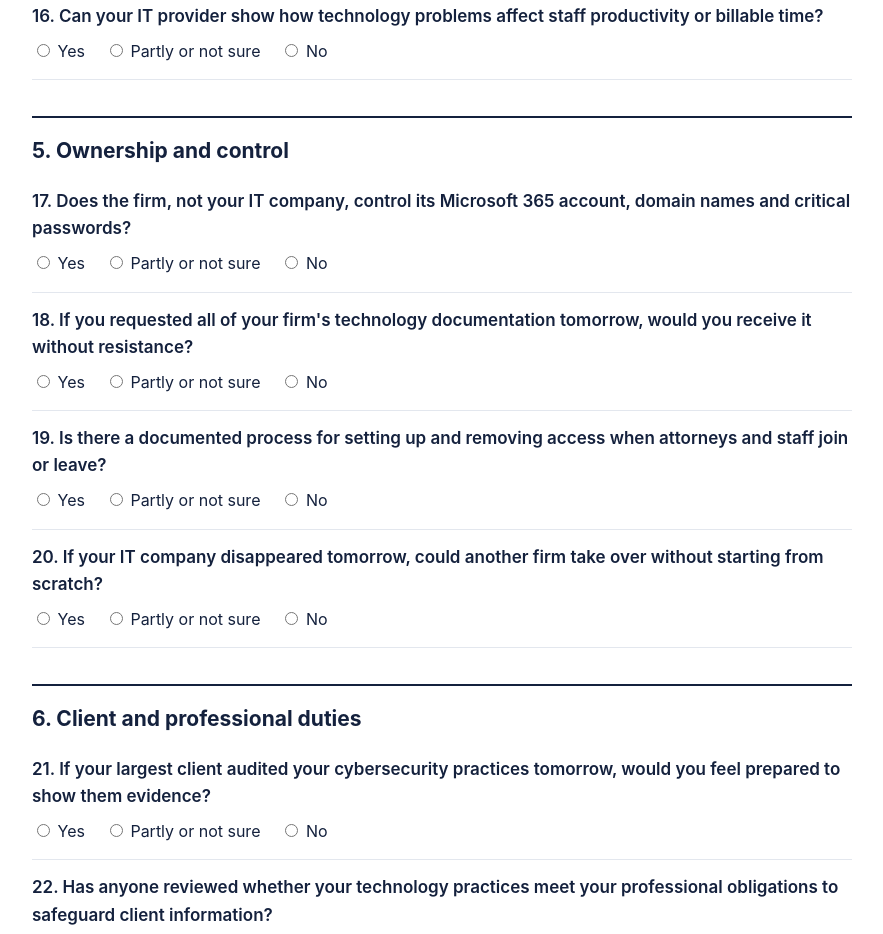
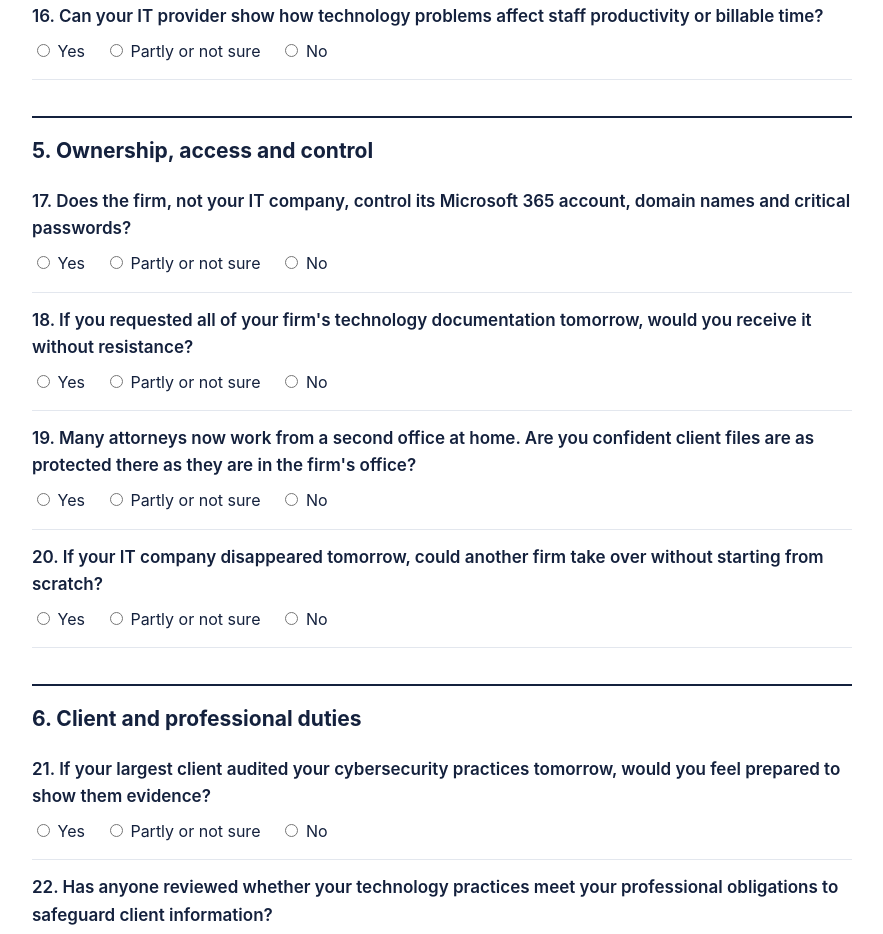
Before and after one commit to psolinc2/assessmyit, a plain HTML site: page scorecard.html in a window 1280 px wide. Shown: the part 2198-3132 px from the top of the page, without its empty margins (198-1081 px from the left). Drawn offline with Linux system fonts and the light colour scheme.

Commit message:
Replace onboarding question with home office protection question
Co-Authored-By: Claude Sonnet 5.5 <noreply@anthropic.com>
Claude-Session: https://claude.ai/code/session_01BFV8TZ8GoJgNCHjkzNxkRt

```diff
--- a/scorecard.html
+++ b/scorecard.html
@@ -5,7 +5,7 @@
 <meta name="viewport" content="width=device-width,initial-scale=1">
 <title>IT provider scorecard for law firms | Assess My IT</title>
 <meta name="description" content="Answer 24 questions from your contract and invoices and see how your IT provider scores.">
-<link rel="stylesheet" href="style.css?v=4">
+<link rel="stylesheet" href="style.css?v=5">
 </head>
 <body>
 <header class="site"><div class="wrap"><a class="brand" href="/">Assess My IT</a>
@@ -40,6 +40,6 @@
 </div>
 </main>
 <footer><div class="wrap">Assess My IT is published by Promising Solutions, Los Angeles, which provides managed IT services to law firms. <a href="privacy.html">Privacy</a></div></footer>
-<script src="scorecard.js?v=4"></script>
+<script src="scorecard.js?v=5"></script>
 </body>
 </html>
--- a/scorecard.js
+++ b/scorecard.js
@@ -20,10 +20,10 @@
       "Could you explain, line by line, what you pay your IT company for each month?",
       "Have you ever received a written review explaining where your firm is exposed to technology, security or compliance risk?",
       "Can your IT provider show how technology problems affect staff productivity or billable time?"] },
-    { name: "Ownership and control", q: [
+    { name: "Ownership, access and control", q: [
       "Does the firm, not your IT company, control its Microsoft 365 account, domain names and critical passwords?",
       "If you requested all of your firm's technology documentation tomorrow, would you receive it without resistance?",
-      "Is there a documented process for setting up and removing access when attorneys and staff join or leave?",
+      "Many attorneys now work from a second office at home. Are you confident client files are as protected there as they are in the firm's office?",
       "If your IT company disappeared tomorrow, could another firm take over without starting from scratch?"] },
     { name: "Client and professional duties", q: [
       "If your largest client audited your cybersecurity practices tomorrow, would you feel prepared to show them evidence?",
@@ -51,7 +51,7 @@
     16: "Ask for a trend of ticket volume by user and category, so lost time is visible.",
     17: "Confirm who owns the Microsoft 365 tenant and domain registration, who holds global admin, and where the passwords are kept.",
     18: "Ask for current network, systems and account documentation, delivered to you.",
-    19: "Ask for the onboarding and offboarding checklist.",
+    19: "Ask how home offices are secured: which devices and home networks touch client data, whether personal devices are allowed, how lost or stolen laptops are locked or wiped, how printing and paper at home are handled, and who supports the home setup. Also ask for the onboarding and offboarding checklist, so access is removed the day someone leaves.",
     20: "Ask for a written transition plan and exit terms. Read your contract for term, auto-renewal and notice.",
     21: "Ask for an evidence package: security controls in place, backup results, training records and policies.",
     22: "Ask for a written mapping of your controls to your duties of competence and confidentiality (ABA Model Rules 1.1 and 1.6(c), and California State Bar guidance).",
```
Also changed, not shown: about.html (+1 -1 lines), century-city.html (+1 -1 lines), downtown-la.html (+1 -1 lines), index.html (+1 -1 lines), privacy.html (+1 -1 lines), tiers.html (+1 -1 lines).
